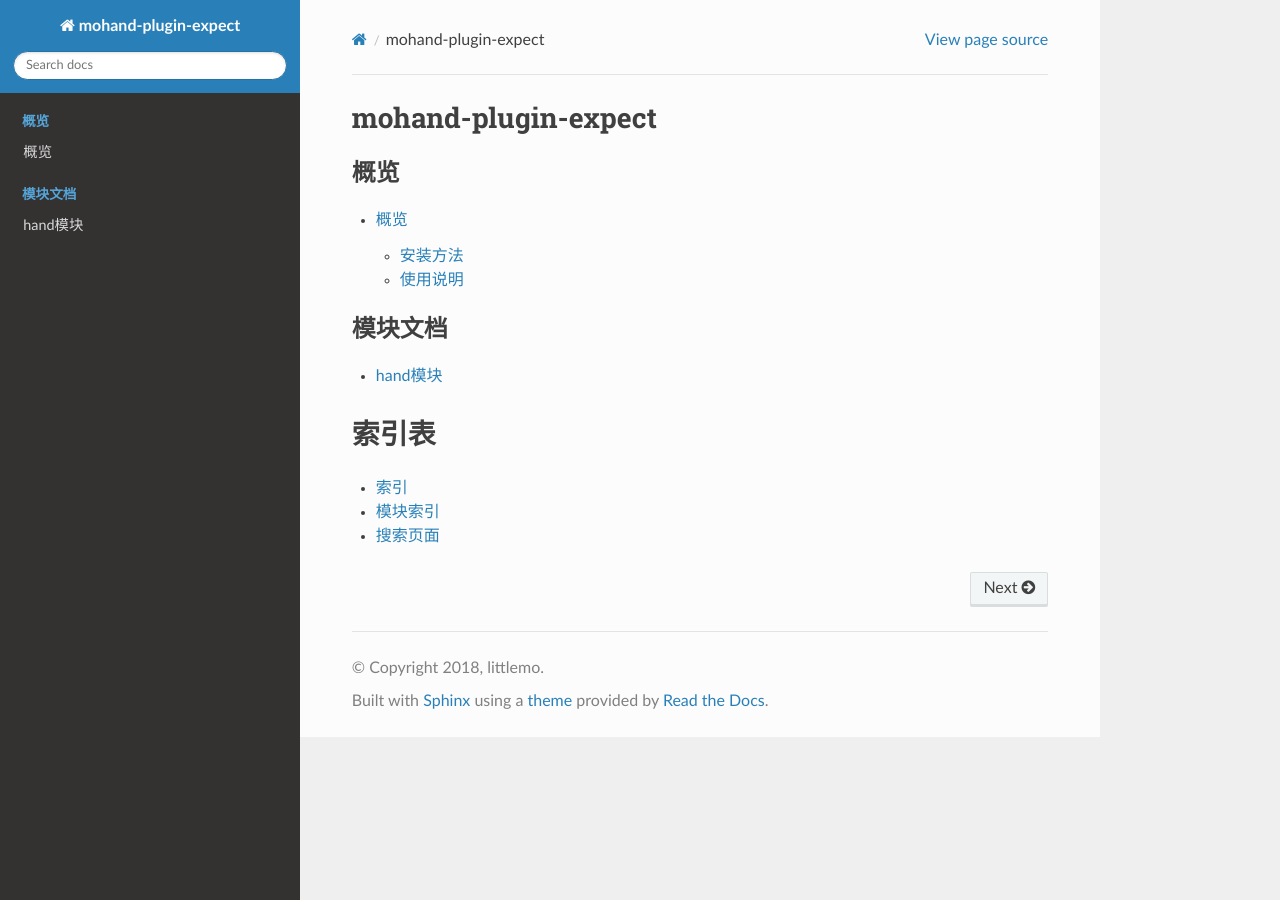
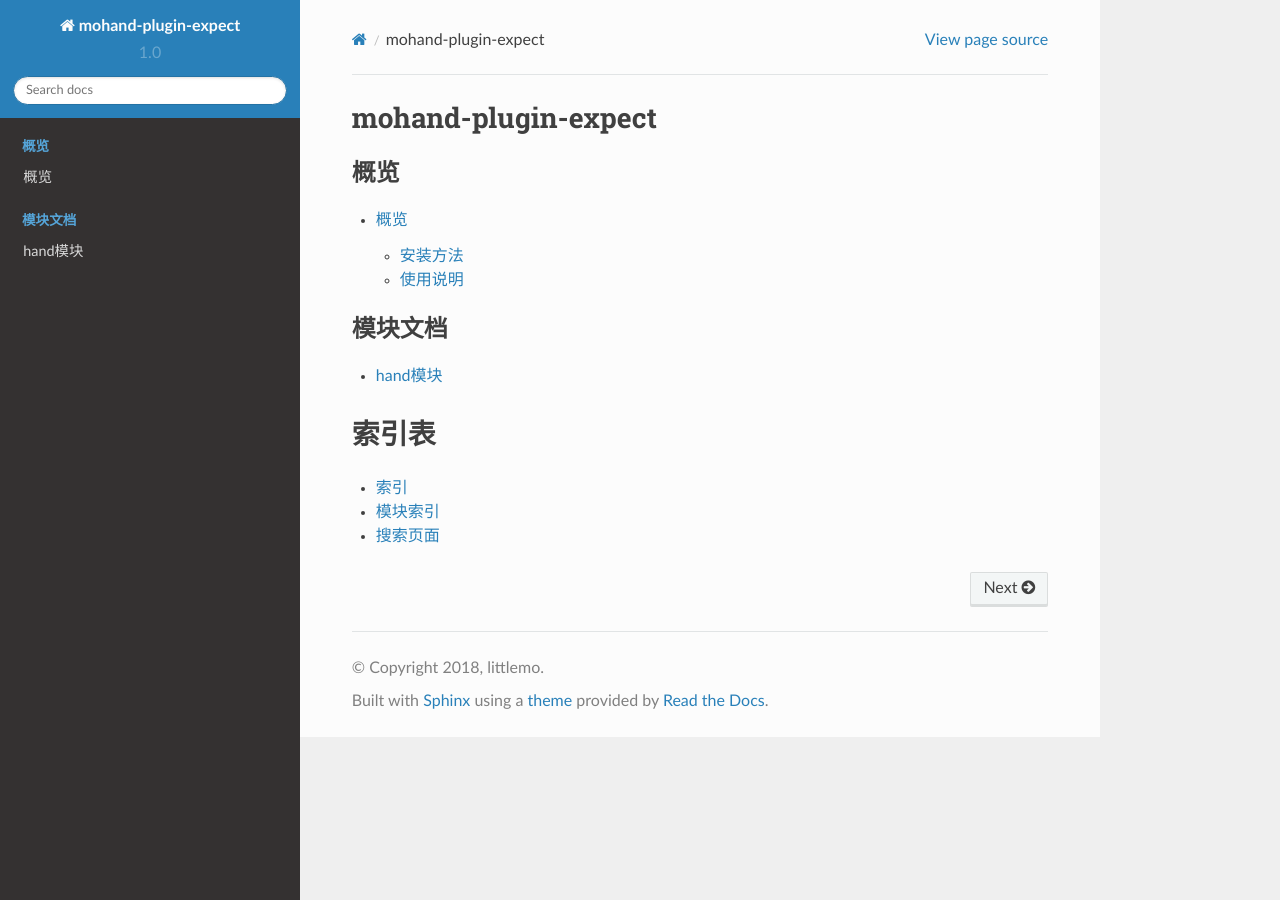
Before and after one commit to littlemo/mohand-plugin-expect, a Sphinx documentation site: the page built from docs/source/index.rst, in a window 1280 px wide. Built offline with Sphinx 7.4.7 and the Read the Docs theme 2.0.0, drawn with Linux system fonts in a browser that asks for light colours; formulas are drawn with MathJax 3.

Commit message:
M: 修改文档配置中的版本为1.0.0

```diff
--- a/docs/source/conf.py
+++ b/docs/source/conf.py
@@ -25,9 +25,9 @@ copyright = '2018, littlemo'
 author = 'littlemo'
 
 # The short X.Y version
-version = ''
+version = '1.0'
 # The full version, including alpha/beta/rc tags
-release = '0.0.0'
+release = '1.0.0'
 
 
 # -- General configuration ---------------------------------------------------
```
